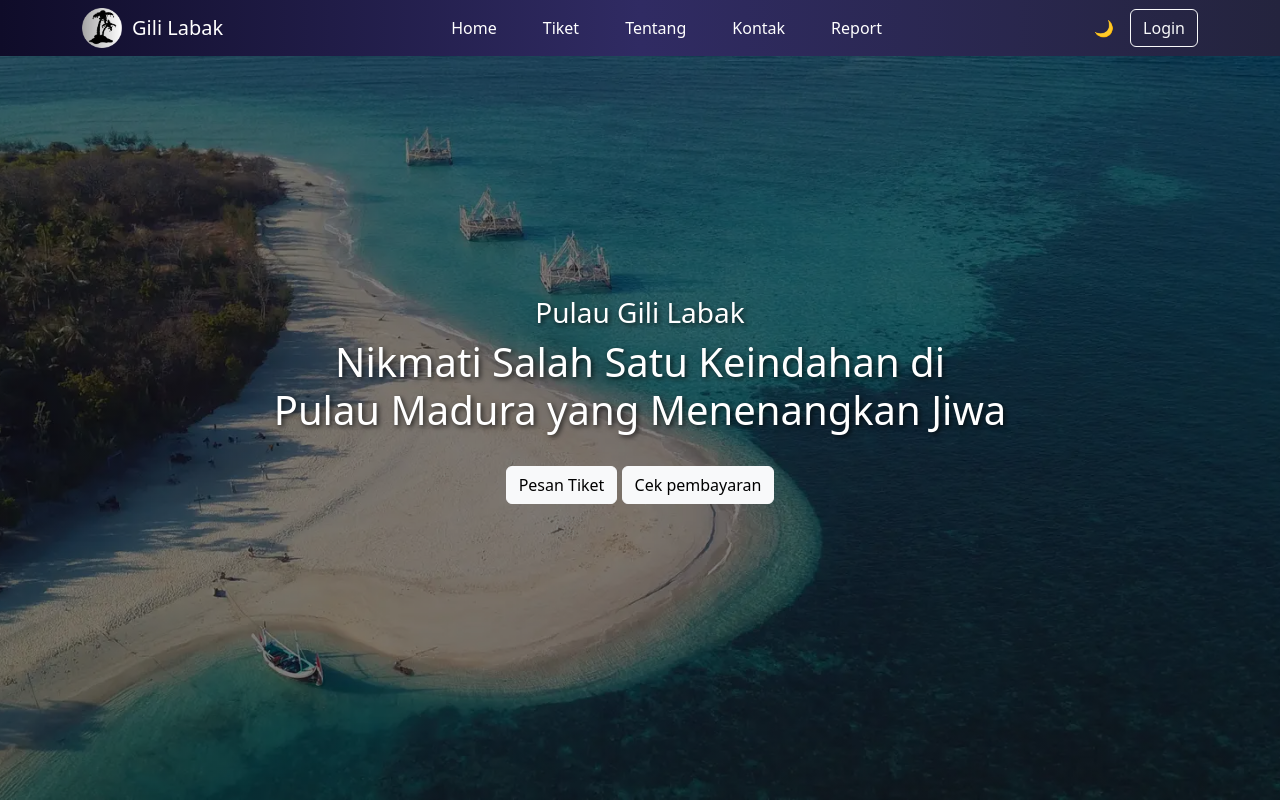
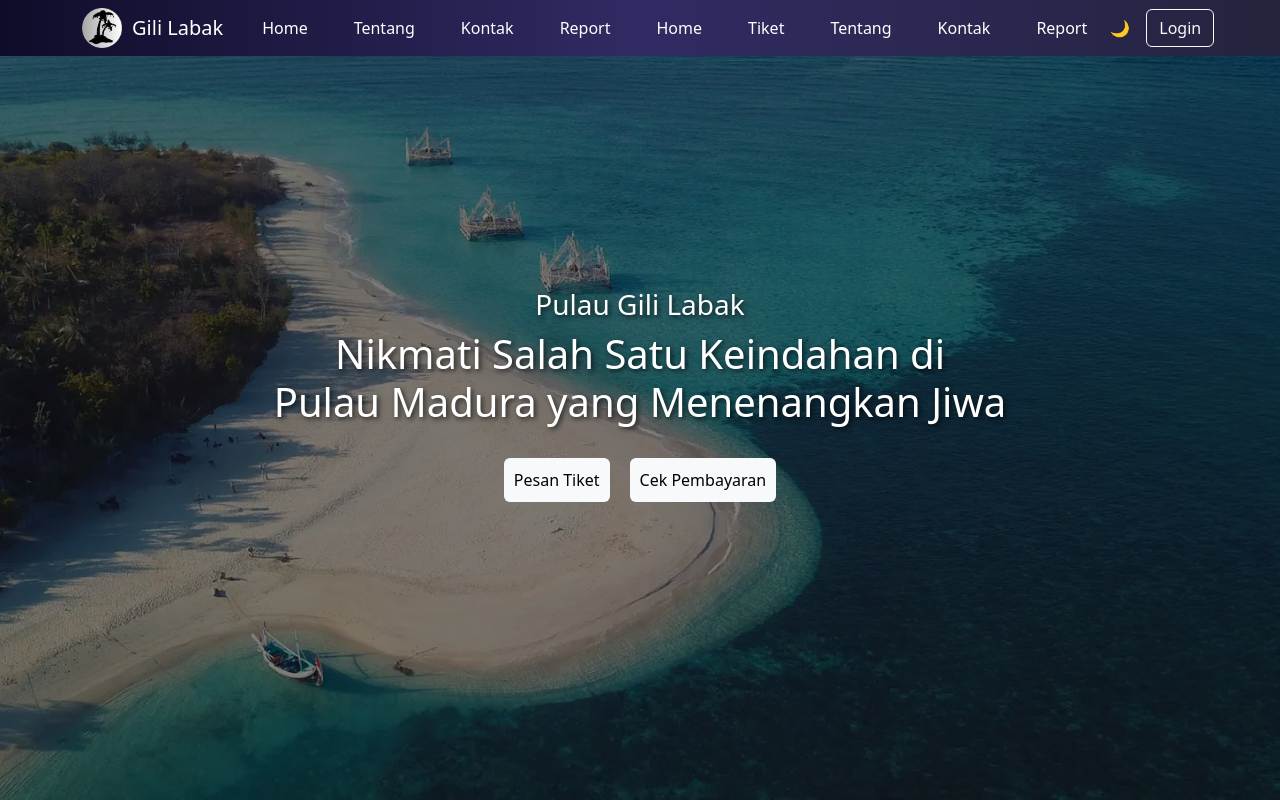
Before and after one commit to Hamdii160/projek-akhir-paw, a PHP site: page / in a window 1280 px wide. Run offline with PHP 8.4, Linux system fonts and the light colour scheme; the visitor is signed in with stand-in values (Sample User, id 1).

Commit message:
sistem dashboard

```diff
--- a/db.php
+++ b/db.php
@@ -1,7 +1,7 @@
 <?php
 // Database connection
 $host = 'localhost';
-$dbname = 'gililabak';
+$dbname = 'wisata';
 $user = 'root';
 $pass = '';
 
--- a/index.php
+++ b/index.php
@@ -1,11 +1,12 @@
 <?php
 session_start();
 
-if (isset($_POST["pesan-tiket"]) || isset($_POST["history"])) {
+if (isset($_POST["pesan-tiket"]) || isset($_POST["pembayaran"])) {
     if (empty($_SESSION["user"])) {
-        header("Location: login.php");
+        header("Location: user/login.php");
+        die;
     } else {
-        header("Location: add_tiket.php");
+        header("Location: tiket/tiket.php");
     }
     exit();
 }
@@ -19,14 +20,11 @@ if (isset($_POST["pesan-tiket"]) || isset($_POST["history"])) {
     <meta name="viewport" content="width=device-width, initial-scale=1.0">
     <title>Gili Labak</title>
     <link rel="icon" type="image/png" href="img/logoGili.png">
-    <!-- Bootstrap CSS -->
     <link href="https://cdn.jsdelivr.net/npm/bootstrap@5.3.3/dist/css/bootstrap.min.css" rel="stylesheet">
-    <!-- Custom CSS -->
     <link href="style/style.css" rel="stylesheet">
 </head>
 
 <body>
-    <!-- Navbar -->
     <nav class="navbar navbar-expand-sm navbar-dark fixed-top bg-primary">
         <div class="container">
             <div class="logo">
@@ -39,28 +37,38 @@ if (isset($_POST["pesan-tiket"]) || isset($_POST["history"])) {
             <div class="collapse navbar-collapse" id="navbarNav">
                     <ul class="navbar-nav me-auto">
                     <li class="nav-item"><a class="nav-link" href="index.php">Home</a></li>
+                        <li class="nav-item"><a class="nav-link" href="about.php">Tentang</a></li>
+                        <li class="nav-item"><a class="nav-link" href="contact.php">Kontak</a></li>
+                        <li class="nav-item"><a class="nav-link" href="report.php">Report</a></li>
+                    </ul>
+                    <?php if(!empty($_SESSION["user"])) : ?>
+                    <ul class="navbar-nav me-auto">
+                        <li class="nav-item"><a class="nav-link" href="index.php">Home</a></li>
                         <li class="nav-item"><a class="nav-link" href="tiket.php">Tiket</a></li>
                         <li class="nav-item"><a class="nav-link" href="about.php">Tentang</a></li>
                         <li class="nav-item"><a class="nav-link" href="contact.php">Kontak</a></li>
                         <li class="nav-item"><a class="nav-link" href="report.php">Report</a></li>
                     </ul>
+                    <?php endif; ?>
                 <div class="d-flex align-items-center">
                     <span class="theme-icon me-3">🌙</span>
-                    <a href="#" class="btn btn-outline-light">Login</a>
+                    <a href="user/login.php" class="btn btn-outline-light">Login</a>
                 </div>
             </div>
         </div>
     </nav>
 
-    <!-- Hero Section -->
     <div class="hero-section">
         <div class="container">
             <h3>Pulau Gili Labak</h3>
             <h1>Nikmati Salah Satu Keindahan di <br>Pulau Madura yang Menenangkan Jiwa</h1>
-            <a href="tiket.php" class="btn btn-light mt-4">Pesan Tiket</a>
-            <a href="#" class="btn btn-light mt-4">Cek pembayaran</a>
+            <form action="" class="form-buttons" method="post">
+                <button name="pesan-tiket" class="btn btn-light mt-4">Pesan Tiket</button>
+                <button name="pembayaran" class="btn btn-light mt-4">Cek Pembayaran</button>
+            </form>
         </div>
     </div>
+
     <script src="https://cdn.jsdelivr.net/npm/bootstrap@5.3.3/dist/js/bootstrap.bundle.min.js" integrity="sha384-YvpcrYf0tY3lHB60NNkmXc5s9fDVZLESaAA55NDzOxhy9GkcIdslK1eN7N6jIeHz" crossorigin="anonymous"></script>
 </body>
 
--- a/style/style.css
+++ b/style/style.css
@@ -73,6 +73,24 @@ body, html {
     text-shadow: 2px 2px 5px rgba(0, 0, 0, 0.7);
 }
 
+.hero-section .form-buttons {
+    display: inline-flex;
+    justify-content: center;
+    padding: 0;
+    margin: 0;
+}
+
+.hero-section button {
+    border: none;
+    padding: 10px 10px;
+    margin: 10px;
+    font-size: 1rem;
+}
+
+.hero-section button:hover {
+    color: rgb(0, 119, 255); /* Warna saat hover (opsional) */
+}
+
 /* Content Section Styling */
 .content-section {
     background: linear-gradient(rgba(0, 0, 0, 0.5), #00000080),
```
Also changed, not shown: user/login.php (+13 -1 lines), tiket/tiket.php (renamed from tiket.php). Lines whose indentation alone changed are shown as unchanged.
